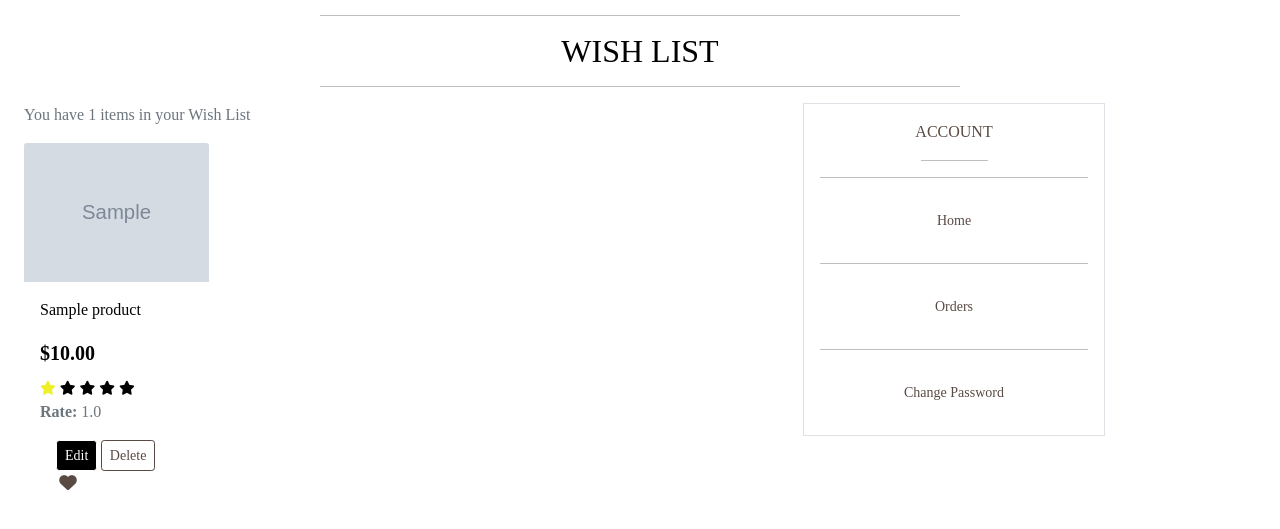
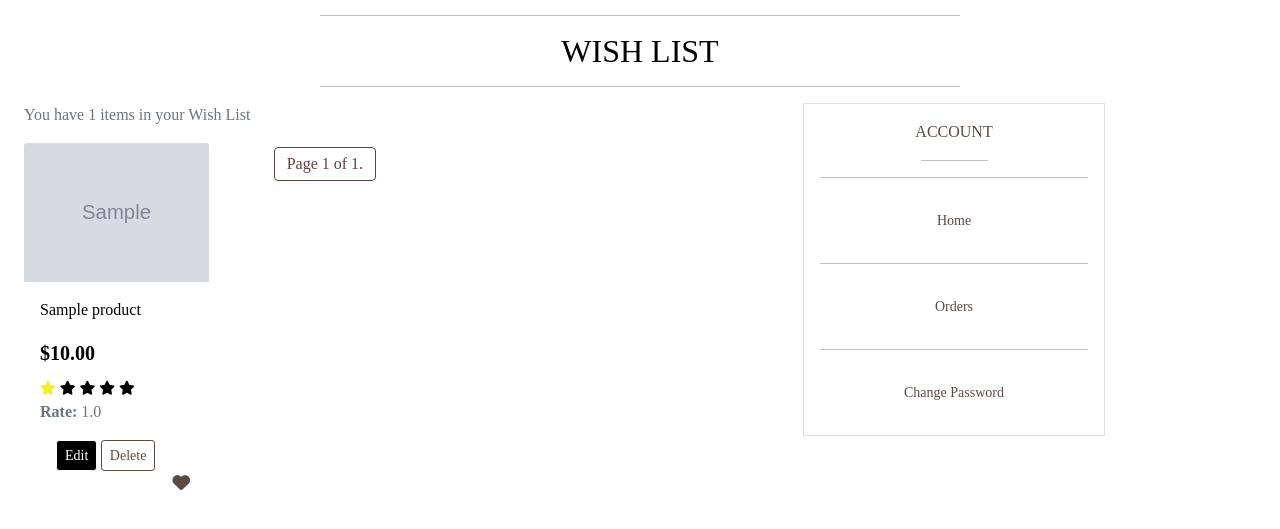
Before and after one commit to CarlosFaccelli26/hand_crafting_milestone, a Django app: page /wishlist/ in a window 1280 px wide. Shown: the part 165-694 px from the top of the page. Run offline with Django 3.2, Linux system fonts and the light colour scheme; a user stored in the database is signed in; tables that the repository leaves empty hold one stand-in row (values such as "Sample post"); grey boxes marked "Sample" are stand-in pictures; parts of the project's set-up code (start-up, migrations or seed data) failed here and were passed over; some libraries are stand-ins or nearby versions.

Commit message:
Added pagination on wishlist template

```diff
--- a/products/templates/products/products.html
+++ b/products/templates/products/products.html
@@ -104,13 +104,13 @@
                                                     </div>
                                                 </div>
                                             </small>
-                                            {% if request.user.is_authenticated %}
+                                        {% endif %}
+                                        {% if request.user.is_authenticated %}
                                             <small>
-                                                <a href="{% url 'add_to_wishlist' product.id %}" class="text-brown ml-3 text-decoration-none">
+                                                <a href="{% url 'add_to_wishlist' product.id %}" class="text-brown ml-3 text-decoration-none float-right">
                                                     <span class="icon"><i class="far fa-heart fa-lg"></i></span>
                                                 </a>
                                             </small>
-                                            {% endif %}
                                         {% endif %}
                                     </div>
                                 </div>
--- a/products/templates/products/wishlist.html
+++ b/products/templates/products/wishlist.html
@@ -24,7 +24,7 @@
             <div class="col-sm-12 col-md-6">
                 <div class="row">
                     <p class="text-muted text-left">You have {{ wishlist_count|length }} items in your Wish List</p>
-                {% for wish in wishlist_count %}
+                    {% for wish in page_obj %}
                         <div class="col-sm-12 col-md-4">
                             <div class="card h-100 border-0">
                                 {% if wish.image %}
@@ -33,7 +33,8 @@
                                 </a>
                                 {% else %}
                                 <a href="{% url 'product_detail' wish.id %}">
-                                <img src="{{ MEDIA_URL }}no-image.jpeg" alt="{{ product.name }}" class="card-img-top img-fluid">
+                                    <img src="{{ MEDIA_URL }}no-image.jpeg" alt="{{ product.name }}"
+                                        class="card-img-top img-fluid">
                                 </a>
                                 {% endif %}
                                 <div class="card-body">
@@ -45,55 +46,70 @@
                                             <p class="lead mb-0 text-left font-weight-bold">${{ wish.price }}</p>
                                             {% if product.category %}
                                             <p class="small mt-1 mb-0">
-                                            <a class="text-muted" href="{% url 'products' %}?category={{ wish.category.name }}">
+                                                <a class="text-muted"
+                                                    href="{% url 'products' %}?category={{ wish.category.name }}">
                                                     <i class="fas fa-tag mr-1"></i>{{ wish.category.friendly_name }}
                                                 </a>
                                             </p>
                                             {% endif %}
                                             <div class="rate-star my-2">
-                                            <i class="fa fa-star fa-sm {% if wish.rate_avarage > 0 %} checked {% endif %}"></i>
-                                            <i class="fa fa-star fa-sm {% if wish.rate_avarage > 1 %} checked {% endif %}"></i>
-                                            <i class="fa fa-star fa-sm {% if wish.rate_avarage > 2 %} checked {% endif %}"></i>
-                                            <i class="fa fa-star fa-sm {% if wish.rate_avarage > 3 %} checked {% endif %}"></i>
-                                            <i class="fa fa-star fa-sm {% if wish.rate_avarage > 4 %} checked {% endif %}"></i>
-                                            <p class="text-muted"><strong>Rate:</strong> {{wish.rate_avarage | floatformat:1}}</p>
+                                                <i
+                                                    class="fa fa-star fa-sm {% if wish.rate_avarage > 0 %} checked {% endif %}"></i>
+                                                <i
+                                                    class="fa fa-star fa-sm {% if wish.rate_avarage > 1 %} checked {% endif %}"></i>
+                                                <i
+                                                    class="fa fa-star fa-sm {% if wish.rate_avarage > 2 %} checked {% endif %}"></i>
+                                                <i
+                                                    class="fa fa-star fa-sm {% if wish.rate_avarage > 3 %} checked {% endif %}"></i>
+                                                <i
+                                                    class="fa fa-star fa-sm {% if wish.rate_avarage > 4 %} checked {% endif %}"></i>
+                                                <p class="text-muted"><strong>Rate:</strong> {{ wish.rate_avarage|floatformat:1 }}</p>
                                             </div>
                                             {% if request.user.is_superuser %}
                                             <small class="ml-3">
                                                 <a class="btn btn-sm btn-black" href="{% url 'edit_product' wish.id %}">Edit</a>
-                                            <button type="button" data-bs-toggle="modal" data-bs-target="#exampleModal" class="btn btn-sm btn-outline-brown">Delete</button>
+                                                <button type="button" data-bs-toggle="modal" data-bs-target="#exampleModal"
+                                                    class="btn btn-sm btn-outline-brown">Delete</button>
                                                 <!-- Modal -->
-                                            <div class="modal fade" id="exampleModal" tabindex="-1" aria-labelledby="exampleModalLabel" aria-hidden="true">
+                                                <div class="modal fade" id="exampleModal" tabindex="-1"
+                                                    aria-labelledby="exampleModalLabel" aria-hidden="true">
                                                     <div class="modal-dialog text-white">
                                                         <div class="modal-content bg-brown">
                                                             <div class="modal-header">
-                                                            <h5 class="modal-title" id="exampleModalLabel">Some action will be made to: {{ wish.name }}</h5>
-                                                            <button type="button" class="btn-close bg-white" data-bs-dismiss="modal" aria-label="Close"></button>
+                                                                <h5 class="modal-title" id="exampleModalLabel">Some action will
+                                                                    be made to: {{ wish.name }}</h5>
+                                                                <button type="button" class="btn-close bg-white"
+                                                                    data-bs-dismiss="modal" aria-label="Close"></button>
                                                             </div>
                                                             <div class="modal-body">
-                                                            <p class="my-auto small">Are you sure you want to delete {{ wish.name }}</p>
+                                                                <p class="my-auto small">Are you sure you want to delete {{
+                                                                    wish.name }}</p>
                                                             </div>
                                                             <div class="modal-footer">
-                                                            <button type="button" class="btn btn-sm btn-black" data-bs-dismiss="modal">Close</button>
-                                                            <a href="{% url 'delete_product' wish.id %}" class="btn btn-outline-brown btn-sm">Delete</a>
+                                                                <button type="button" class="btn btn-sm btn-black"
+                                                                    data-bs-dismiss="modal">Close</button>
+                                                                <a href="{% url 'delete_product' wish.id %}"
+                                                                    class="btn btn-outline-brown btn-sm">Delete</a>
                                                             </div>
                                                         </div>
                                                     </div>
                                                 </div>
                                             </small>
+                                            {% endif %}
                                             {% if request.user.is_authenticated %}
                                             <small>
-                                            <a href="{% url 'remove_from_wishlist' wish.id %}" class="text-brown ml-3 text-decoration-none">
+                                                <a href="{% url 'remove_from_wishlist' wish.id %}"
+                                                    class="text-brown ml-3 text-decoration-none float-right">
                                                     <span class="icon"><i class="fas fa-heart fa-lg"></i></span>
                                                 </a>
                                             </small>
-                                        {% endif %}
                                             {% endif %}
                                         </div>
                                     </div>
                                 </div>
                             </div>
                         </div>
+
                         {% if forloop.counter|divisibleby:1 %}
                             <div class="col-12 d-sm-none mb-5">
                                 <hr>
@@ -114,12 +130,39 @@
                                 <hr>
                             </div>
                         {% endif %}
+                    {% endfor %}
 
-                {% endfor %}
+                    <ul class="w-50 mx-auto pagination mt-1">
+                        {% if page_obj %}
+                            {% if page_obj.has_previous %}
+                                <li class="page-item">
+                                    <a class="page-link" href="?page=1">&laquo; first</a>
+                                </li>
+                                <li class="page-item">
+                                    <a class="page-link" href="?page={{ page_obj.previous_page_number }}">previous</a>
+                                </li>
+                            {% endif %}
+
+                                <li class="page-item">
+                                    <p class="page-link">
+                                        Page {{ page_obj.number }} of {{ page_obj.paginator.num_pages }}.
+                                    </p>
+                                </li>
+
+                            {% if page_obj.has_next %}
+                                <li class="page-item">
+                                    <a class="page-link" href="?page={{ page_obj.next_page_number }}">next</a>
+                                </li>
+                                <li class="page-item">
+                                    <a class="page-link" href="?page={{ page_obj.paginator.num_pages }}">last &raquo;</a>
+                                </li>
+                            {% endif %}
+                        {% endif %}
+                    </ul>
                 </div>
             </div>
             <div class="col-sm-12 col-md-6 float-right">
-            <div class="w-50 text-center h-100  mx-auto">
+                <div class="d-none d-md-block w-50 text-center h-100  mx-auto">
                     <ul class="list-unstyled text-center my-0 border wishlist-products p-3">
                         <p class="text-brown logo-font">Account</p>
                         <hr class="w-25 mx-auto">
@@ -141,16 +184,16 @@
         </div>
     {% else %}
     <div class="row h-100">
-        <div class="col-sm-12 col-md-6 text-center my-auto">
-            <div class="jumbotron mx-auto">
-                <h2 class="logo-font text-center text-brown">You don't have a wishlist <br>
-                    <a href="{% url 'products' %}"
-                        class="btn btn-outline-brown mx-auto">Add</a> <br>
-                        products to your wishlist!</h2>
+        <div class="col-sm-12 col-md-8 text-center my-auto">
+            <div class="jumbotron mx-auto w-100">
+                <h2 class="text-center text-brown">You don't have a wishlist <br>
+                    <a href="{% url 'products' %}" class="text-black font-weight-bold text-decoration-none">Add</a> <br>
+                        products to your wishlist!
+                </h2>
             </div>
         </div>
-        <div class="col-sm-12 col-md-6 float-right">
-            <div class="w-50 text-center h-100  mx-auto">
+        <div class="col-sm-12 col-md-4 float-right">
+            <div class="d-none d-md-block w-50 text-center h-100  mx-auto">
                 <ul class="list-unstyled text-center my-0 border wishlist-products">
                     <p class="text-brown logo-font">Account</p>
                     <hr class="w-25 mx-auto">
--- a/products/views.py
+++ b/products/views.py
@@ -156,9 +156,13 @@ def wishlist(request):
         user=request.user
         )
     wishlist_count = wishlist_list.products.all()
+    paginator = Paginator(wishlist_count, 6)
+    page_number = request.GET.get('page')
+    page_obj = paginator.get_page(page_number)
     context = {
         'wishlist_list': wishlist_list,
         'wishlist_count': wishlist_count,
+        'page_obj': page_obj,
     }
     return render(request, 'products/wishlist.html', context)
 
```
Lines whose indentation alone changed are shown as unchanged.
